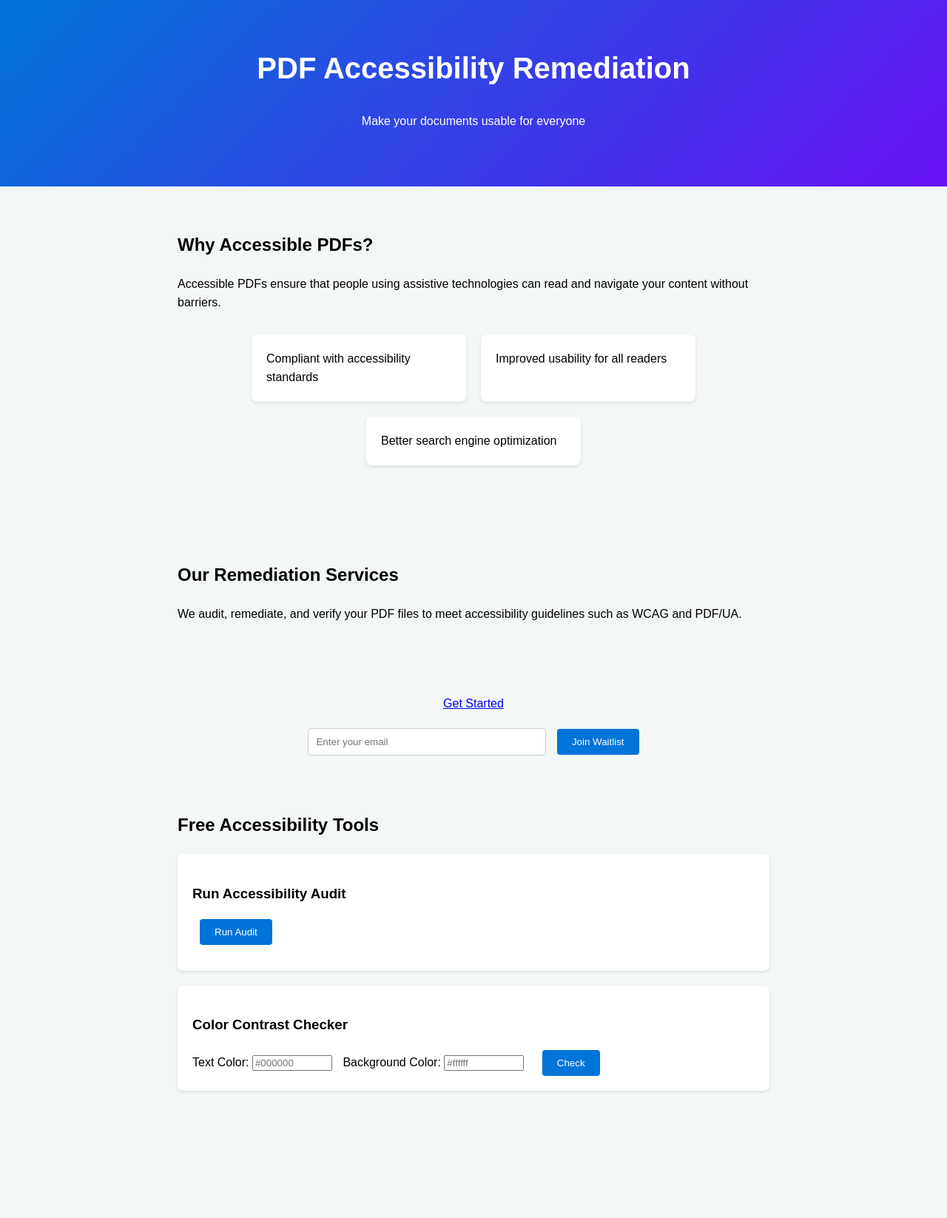
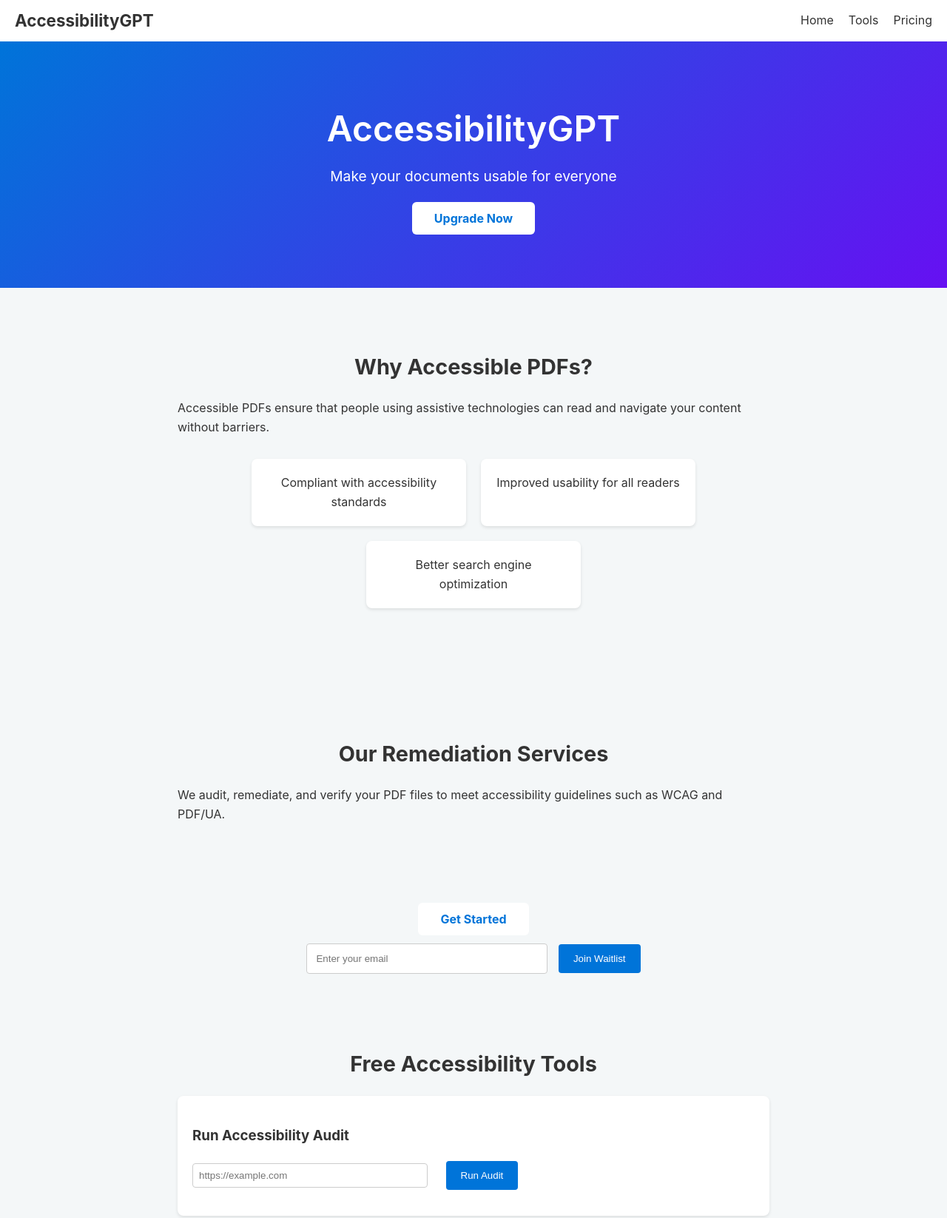
Before and after one commit to TickleTheCode/personaltest, a plain HTML site: page index.html in a window 1280 px wide. Shown: the top 1646 px of the page at 74% size. Before the commit the page ends 1514 px from the top, so only its background shows below. Drawn offline with Linux system fonts and the light colour scheme.

Commit message:
Redesign page and update brand

```diff
--- a/index.html
+++ b/index.html
@@ -3,29 +3,76 @@
 <head>
     <meta charset="UTF-8">
     <meta name="viewport" content="width=device-width, initial-scale=1.0">
-    <title>PDF Accessibility Remediation</title>
+    <title>AccessibilityGPT - PDF Accessibility Remediation</title>
     <style>
         body {
-            font-family: Arial, sans-serif;
+            font-family: -apple-system, BlinkMacSystemFont, "Segoe UI", Roboto, Helvetica, Arial, sans-serif;
             margin: 0;
             padding: 0;
             line-height: 1.6;
             background: #f4f7f8;
+            color: #333;
+        }
+        nav {
+            background: #fff;
+            box-shadow: 0 2px 4px rgba(0,0,0,0.1);
+            display: flex;
+            justify-content: space-between;
+            align-items: center;
+            padding: 10px 20px;
+        }
+        nav .logo {
+            font-weight: bold;
+            font-size: 1.4em;
+        }
+        nav ul {
+            list-style: none;
+            display: flex;
+            margin: 0;
+            padding: 0;
+        }
+        nav li {
+            margin-left: 20px;
+        }
+        nav a {
+            text-decoration: none;
+            color: #333;
         }
         header {
             background: linear-gradient(135deg, #0074D9, #6610f2);
             color: white;
-            padding: 60px 20px;
+            padding: 80px 20px;
             text-align: center;
         }
-        h1 {
-            margin-top: 0;
-            font-size: 2.5em;
+        header h1 {
+            margin: 0;
+            font-size: 3em;
+            font-weight: 600;
+        }
+        header p {
+            font-size: 1.2em;
+            margin: 10px 0 30px;
+        }
+        .cta-button {
+            background: #fff;
+            color: #0074D9;
+            padding: 12px 30px;
+            border-radius: 6px;
+            text-decoration: none;
+            font-weight: bold;
+        }
+        .cta-button:hover {
+            background: #e6e6e6;
         }
         section {
-            padding: 40px 20px;
+            padding: 60px 20px;
             max-width: 800px;
             margin: 0 auto;
+        }
+        h2 {
+            font-size: 1.8em;
+            margin-bottom: 20px;
+            text-align: center;
         }
         .features {
             display: flex;
@@ -40,6 +87,7 @@
             box-shadow: 0 2px 4px rgba(0,0,0,0.1);
             padding: 20px;
             width: 250px;
+            text-align: center;
         }
         .cta {
             text-align: center;
@@ -49,14 +97,14 @@
             margin-top: 20px;
         }
         input[type="email"] {
-            padding: 10px;
+            padding: 12px;
             width: 70%;
             max-width: 300px;
             border: 1px solid #ccc;
             border-radius: 4px;
         }
         button {
-            padding: 10px 20px;
+            padding: 12px 20px;
             margin-left: 10px;
             background: #0074D9;
             color: white;
@@ -80,7 +128,17 @@
             margin-top: 20px;
         }
         .contrast-checker input[type="text"] {
-            width: 100px;
+            width: 120px;
+            margin-right: 10px;
+            padding: 8px;
+            font-size: 1em;
+        }
+        #auditURL {
+            padding: 8px;
+            width: 70%;
+            max-width: 300px;
+            border: 1px solid #ccc;
+            border-radius: 4px;
             margin-right: 10px;
         }
         #auditResults {
@@ -93,9 +151,18 @@
     </style>
 </head>
 <body>
-    <header>
-        <h1>PDF Accessibility Remediation</h1>
+    <nav>
+        <div class="logo">AccessibilityGPT</div>
+        <ul>
+            <li><a href="#home">Home</a></li>
+            <li><a href="#tools">Tools</a></li>
+            <li><a href="#pricing">Pricing</a></li>
+        </ul>
+    </nav>
+    <header id="home">
+        <h1>AccessibilityGPT</h1>
         <p>Make your documents usable for everyone</p>
+        <a href="#pricing" class="cta-button">Upgrade Now</a>
     </header>
     <section>
         <h2>Why Accessible PDFs?</h2>
@@ -112,8 +179,8 @@
         <p>We audit, remediate, and verify your PDF files to meet accessibility guidelines such as WCAG and PDF/UA.</p>
     </section>
 
-    <div class="cta">
-        <a href="mailto:contact@example.com">Get Started</a>
+    <div class="cta" id="pricing">
+        <a href="mailto:contact@example.com" class="cta-button">Get Started</a>
         <form class="waitlist-form" id="waitlistForm">
             <input type="email" id="email" placeholder="Enter your email" required>
             <button type="submit">Join Waitlist</button>
@@ -121,11 +188,12 @@
         <div id="message" aria-live="polite"></div>
     </div>
 
-    <section>
+    <section id="tools">
         <h2>Free Accessibility Tools</h2>
 
         <div class="tools">
             <h3>Run Accessibility Audit</h3>
+            <input type="url" id="auditURL" placeholder="https://example.com">
             <button id="runAudit">Run Audit</button>
             <div id="auditResults" aria-live="polite"></div>
         </div>
@@ -157,11 +225,25 @@
     <script>
         const auditBtn = document.getElementById('runAudit');
         const auditResults = document.getElementById('auditResults');
+        const auditURL = document.getElementById('auditURL');
         if (auditBtn) {
-            auditBtn.addEventListener('click', () => {
-                auditResults.textContent = 'Running audit...';
+            auditBtn.addEventListener('click', async () => {
+                const url = auditURL.value.trim();
+                if (!url) {
+                    auditResults.textContent = 'Please enter a URL.';
+                    return;
+                }
+                auditResults.textContent = 'Fetching page and running audit...';
+                try {
+                    const resp = await fetch(url);
+                    const html = await resp.text();
+                    const iframe = document.createElement('iframe');
+                    iframe.style.display = 'none';
+                    document.body.appendChild(iframe);
+                    iframe.srcdoc = html;
+                    iframe.onload = () => {
                         if (window.axe) {
-                    axe.run(document, {}, (err, results) => {
+                            axe.run(iframe.contentDocument, {}, (err, results) => {
                                 if (err) {
                                     auditResults.textContent = 'Error running audit';
                                     return;
@@ -169,9 +251,15 @@
                                 auditResults.textContent = results.violations.length ?
                                     results.violations.map(v => v.id + ': ' + v.description).join('\n') :
                                     'No accessibility violations found!';
+                                document.body.removeChild(iframe);
                             });
                         } else {
                             auditResults.textContent = 'axe-core failed to load.';
+                            document.body.removeChild(iframe);
+                        }
+                    };
+                } catch (e) {
+                    auditResults.textContent = 'Failed to fetch page. CORS or network error.';
                 }
             });
         }
```
Also changed, not shown: 1 other file. Lines whose indentation alone changed are shown as unchanged.
